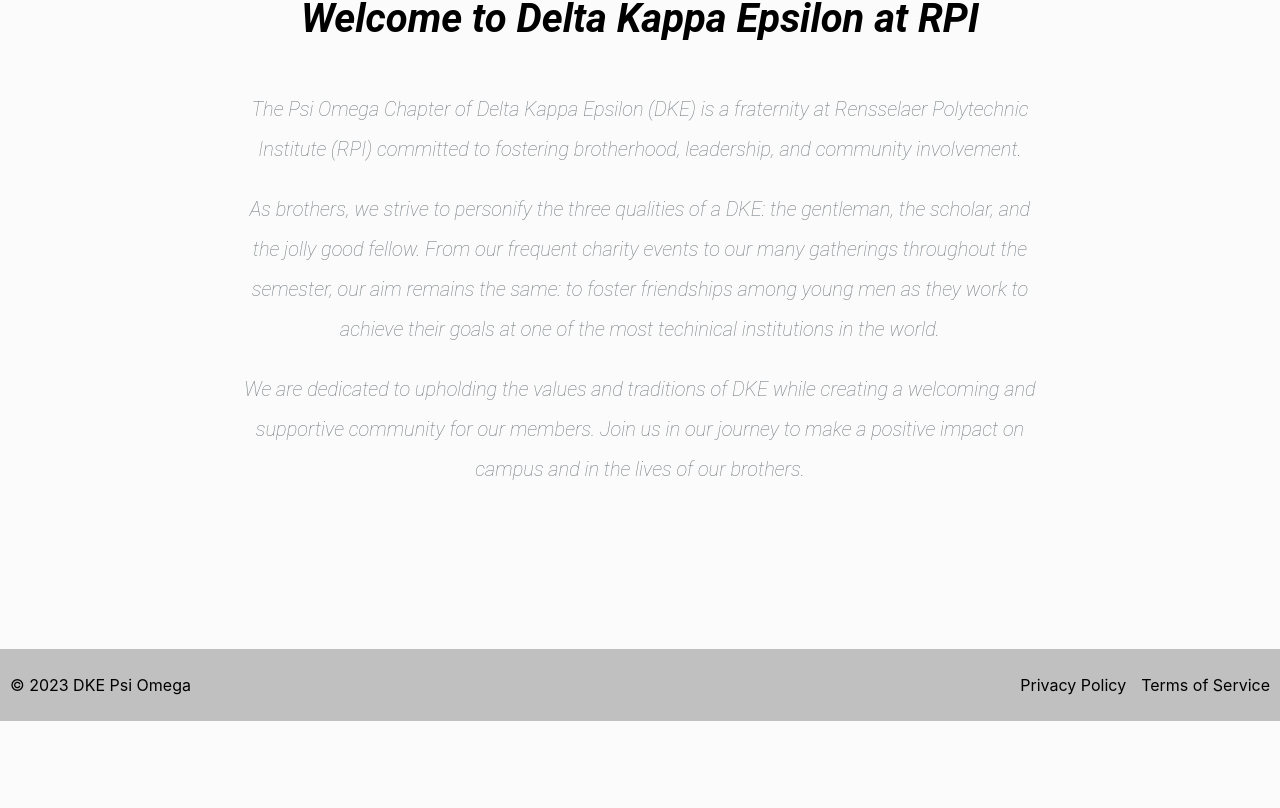
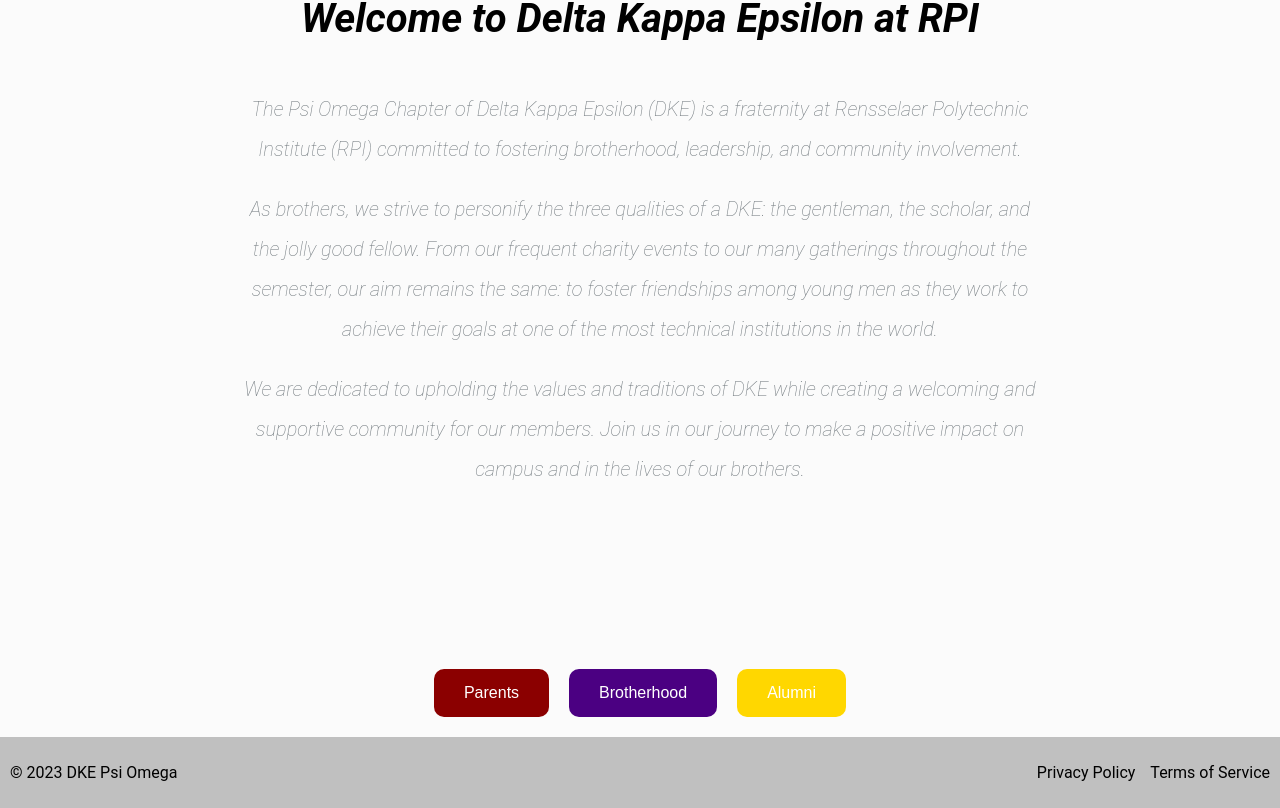
Before and after one commit to NBelgaonkar/Psi-Omega-Site, a React (Create React App) app: page / in a window 1280 px wide. Shown: the part 983-1791 px from the top of the page. Before the commit the page ends 1704 px from the top, so only its background shows below. Built offline with nearby package versions, Linux system fonts and the light colour scheme.

Commit message:
Update Homepage.js
added 3 buttons

```diff
--- a/src/components/Homepage.js
+++ b/src/components/Homepage.js
@@ -3,7 +3,7 @@ import styled, { createGlobalStyle } from 'styled-components';
 
 import background from '../Images/pic.png';
 
-
+// Global styles
 const GlobalStyle = createGlobalStyle`
   @import url('https://fonts.googleapis.com/css2?family=Roboto:wght@100&style=italic&display=swap');
 
@@ -12,6 +12,7 @@ const GlobalStyle = createGlobalStyle`
   }
 `;
 
+// Styled components
 const Container = styled.div`
   display: flex;
   flex-direction: column;
@@ -23,9 +24,9 @@ const Container = styled.div`
 
 const HeaderImage = styled.img`
   width: 100%;
-  max-height: 820px; /* Adjust the height as needed */
-  object-fit: contain; /* Use "contain" to fit the full image within the container */
-  margin-bottom: 120px; /* Adjust as needed */
+  max-height: 820px;
+  object-fit: contain;
+  margin-bottom: 120px;
 `;
 
 const TextSection = styled.div`
@@ -36,22 +37,20 @@ const TextSection = styled.div`
   padding: 20px;
   color: black;
   line-height: 2;
-  font-family: 'Roboto', sans-serif; /* Use Roboto font */
-  font-weight: 100; /* Thin weight */
-  font-style: italic; /* Italic style */
-
+  font-family: 'Roboto', sans-serif;
+  font-weight: 100;
+  font-style: italic;
 `;
 
 const Title = styled.h1`
-  font-size: 40px; /* Increase the font size for the title */
+  font-size: 40px;
   margin-bottom: 30px;
 `;
 
 const Paragraph = styled.p`
-  font-size: 20px; /* Increase the font size for the paragraphs */
-  color: black;
+  font-size: 20px;
+  color: #71797E;
   margin-bottom: 20px;
-  color: #71797E;
 `;
 
 const Content = styled.div`
@@ -62,50 +61,38 @@ const Content = styled.div`
   padding: 20px;
 `;
 
-const EventContainer = styled.div`
+const ButtonContainer = styled.div`
   display: flex;
-  flex-wrap: wrap;
   justify-content: center;
-  gap: 30px;
-  margin-top: 50px; /* Adjust as needed */
-  margin-bottom: 20px; /* Adjust as needed */
+  margin-top: 40px;
 `;
 
-const EventCard = styled.div`
-  display: flex;
-  flex-direction: column;
-  align-items: center;
-  background-color: #fff;
-  box-shadow: 2px 2px 10px rgba(0, 0, 0, 0.1);
-  padding: 1px;
-  border-radius: 15px;
-  width: 400px;
-  margin: 3
-`;
+const RedirectButton = styled.button`
+  background-color: #5a5a5a;
+  color: white;
+  padding: 15px 30px;
+  margin: 0 10px;
+  font-size: 16px;
+  border: none;
+  border-radius: 10px;
+  cursor: pointer;
+  transition: background-color 0.3s ease;
 
-const ImageContainer = styled.div`
-  width: 100%;
-  position: relative;
-  padding-bottom: 75%;
-`;
+  &:hover {
+    background-color: #333;
+  }
 
-const Image = styled.img`
-  position: absolute;
-  top: 0;
-  left: 0;
-  width: 100%;
-  height: 100%;
-  object-fit: cover;
-  border-radius: 10px;
-`;
+  &:nth-child(1) {
+    background-color: #8B0000; /* Red for Parents */
+  }
 
-const EventTitle = styled.h2`
-  font-size: 1.5em;
-  color: black;
-`;
+  &:nth-child(2) {
+    background-color: #4B0082; /* Indigo for Brotherhood */
+  }
 
-const EventDescription = styled.p`
-  color: #71797E;
+  &:nth-child(3) {
+    background-color: #FFD700; /* Gold for Alumni */
+  }
 `;
 
 class HomePage extends React.Component {
@@ -132,15 +119,22 @@ class HomePage extends React.Component {
   render() {
     return (
       <>
-
+        <GlobalStyle />
         <Container>
           <HeaderImage src={background} alt="Header Image" />
           <TextSection>
-          <Title>Welcome to Delta Kappa Epsilon at RPI</Title>
-          <Paragraph>The Psi Omega Chapter of Delta Kappa Epsilon (DKE) is a fraternity at Rensselaer Polytechnic Institute (RPI) committed to fostering brotherhood, leadership, and community involvement.</Paragraph>
-          <Paragraph>As brothers, we strive to personify the three qualities of a DKE: the gentleman, the scholar, and the jolly good fellow. From our frequent charity events to our many gatherings throughout the semester, our aim remains the same: to foster friendships among young men as they work to achieve their goals at one of the most techinical institutions in the world.</Paragraph>
-          <Paragraph>We are dedicated to upholding the values and traditions of DKE while creating a welcoming and supportive community for our members. Join us in our journey to make a positive impact on campus and in the lives of our brothers.</Paragraph>
-        </TextSection>
+            <Title>Welcome to Delta Kappa Epsilon at RPI</Title>
+            <Paragraph>The Psi Omega Chapter of Delta Kappa Epsilon (DKE) is a fraternity at Rensselaer Polytechnic Institute (RPI) committed to fostering brotherhood, leadership, and community involvement.</Paragraph>
+            <Paragraph>As brothers, we strive to personify the three qualities of a DKE: the gentleman, the scholar, and the jolly good fellow. From our frequent charity events to our many gatherings throughout the semester, our aim remains the same: to foster friendships among young men as they work to achieve their goals at one of the most technical institutions in the world.</Paragraph>
+            <Paragraph>We are dedicated to upholding the values and traditions of DKE while creating a welcoming and supportive community for our members. Join us in our journey to make a positive impact on campus and in the lives of our brothers.</Paragraph>
+          </TextSection>
+
+          {/* Buttons to redirect */}
+          <ButtonContainer>
+            <RedirectButton onClick={() => window.location.href = '/parents'}>Parents</RedirectButton>
+            <RedirectButton onClick={() => window.location.href = '/brotherhood'}>Brotherhood</RedirectButton>
+            <RedirectButton onClick={() => window.location.href = '/alumni'}>Alumni</RedirectButton>
+          </ButtonContainer>
         </Container>
       </>
     );
```
